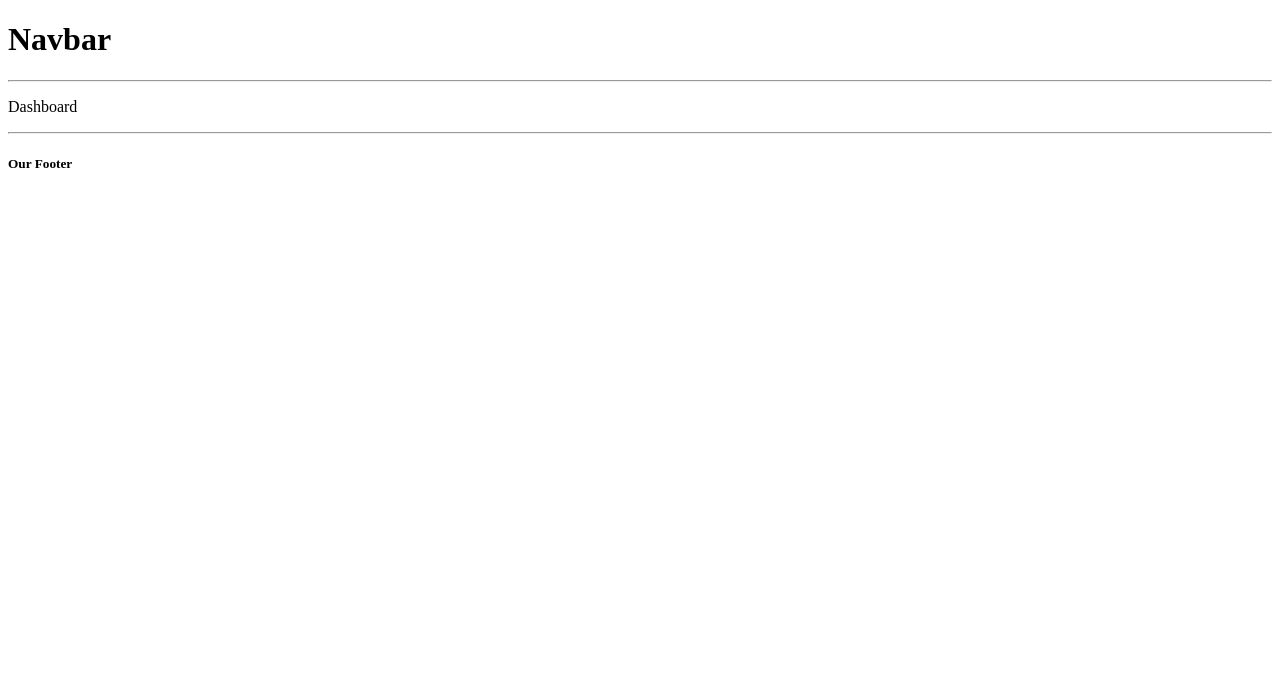
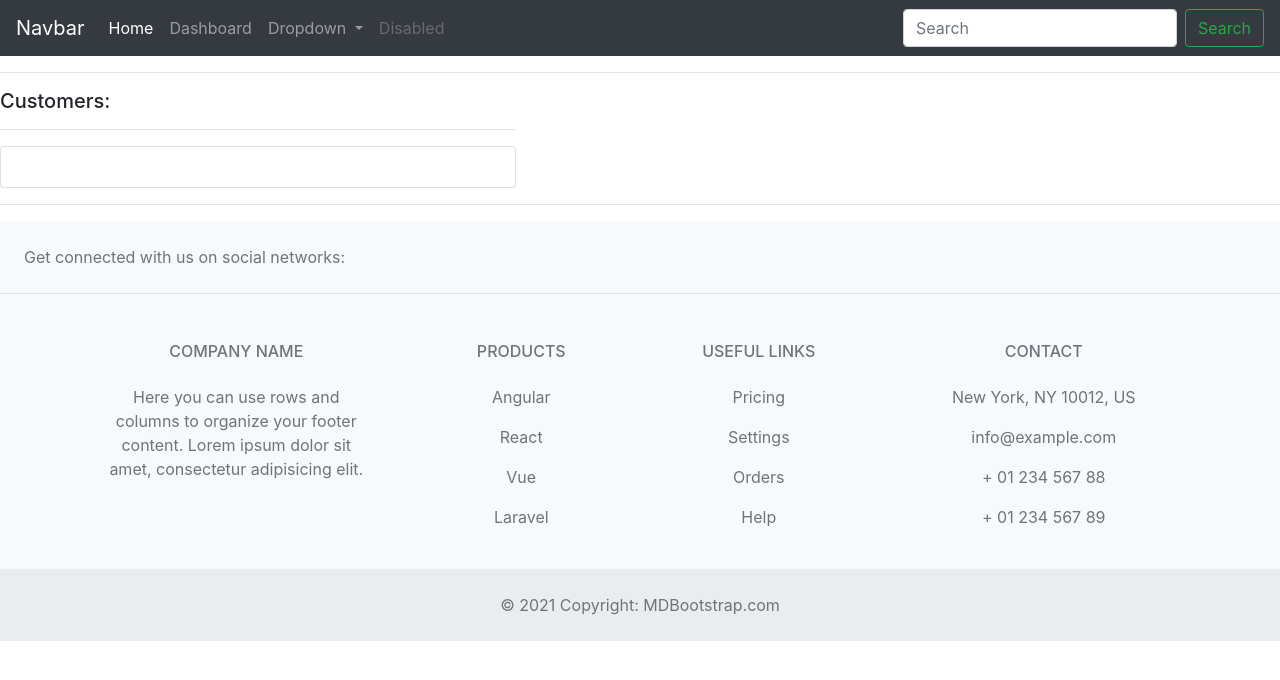
Before and after one commit to CemHarput/library-django, a Django app: template templates/domains/dashboard.html in a window 1280 px wide. Shown: the top 680 px of the page. Run offline with Django 3.2, Linux system fonts and the light colour scheme; the template is opened without the code that fills it, so the values that code supplies are empty.

Commit message:
Dashboard started

```diff
--- a/Library/urls.py
+++ b/Library/urls.py
@@ -8,10 +8,14 @@ urlpatterns = [
     path('update/<str:pk>', views.update),
     path('view/', views.view),
     path('delete/', views.delete),
+
     path('', views.home, name='home'),
-    path('admin/', views.admin_dashboard, name="dashboard"),
+
+    path('dashboard/', views.dashboard, name="dashboard"),
     path('book/', views.books, name="book"),
     path('author/', views.authors, name="author"),
     path('publisher/', views.publishers, name="publisher")
 
+
+
 ]
--- a/Library/views.py
+++ b/Library/views.py
@@ -59,7 +59,7 @@ def home(request):
     return render(request, 'home.html')
 
 
-def admin_dashboard(request):
+def dashboard(request):
     return render(request, 'domains/dashboard.html')
 
 
--- a/templates/domains/dashboard.html
+++ b/templates/domains/dashboard.html
@@ -2,5 +2,13 @@
 
 {% block content %}
 
-<p>Dashboard</p>
+<div class="row">
+    <div class="col-md-5">
+        <h5>Customers:</h5>
+        <hr>
+        <div class="card card-body">
+
+        </div>
+    </div>
+</div>
 {% endblock %}
--- /dev/null
+++ b/templates/domains/footer.html
@@ -0,0 +1,126 @@
+<!-- Footer -->
+<footer class="text-center text-lg-start bg-light text-muted">
+  <!-- Section: Social media -->
+  <section
+    class="d-flex justify-content-center justify-content-lg-between p-4 border-bottom"
+  >
+    <!-- Left -->
+    <div class="me-5 d-none d-lg-block">
+      <span>Get connected with us on social networks:</span>
+    </div>
+    <!-- Left -->
+
+    <!-- Right -->
+    <div>
+      <a href="" class="me-4 text-reset">
+        <i class="fab fa-facebook-f"></i>
+      </a>
+      <a href="" class="me-4 text-reset">
+        <i class="fab fa-twitter"></i>
+      </a>
+      <a href="" class="me-4 text-reset">
+        <i class="fab fa-google"></i>
+      </a>
+      <a href="" class="me-4 text-reset">
+        <i class="fab fa-instagram"></i>
+      </a>
+      <a href="" class="me-4 text-reset">
+        <i class="fab fa-linkedin"></i>
+      </a>
+      <a href="" class="me-4 text-reset">
+        <i class="fab fa-github"></i>
+      </a>
+    </div>
+    <!-- Right -->
+  </section>
+  <!-- Section: Social media -->
+
+  <!-- Section: Links  -->
+  <section class="">
+    <div class="container text-center text-md-start mt-5">
+      <!-- Grid row -->
+      <div class="row mt-3">
+        <!-- Grid column -->
+        <div class="col-md-3 col-lg-4 col-xl-3 mx-auto mb-4">
+          <!-- Content -->
+          <h6 class="text-uppercase fw-bold mb-4">
+            <i class="fas fa-gem me-3"></i>Company name
+          </h6>
+          <p>
+            Here you can use rows and columns to organize your footer content. Lorem ipsum
+            dolor sit amet, consectetur adipisicing elit.
+          </p>
+        </div>
+        <!-- Grid column -->
+
+        <!-- Grid column -->
+        <div class="col-md-2 col-lg-2 col-xl-2 mx-auto mb-4">
+          <!-- Links -->
+          <h6 class="text-uppercase fw-bold mb-4">
+            Products
+          </h6>
+          <p>
+            <a href="#!" class="text-reset">Angular</a>
+          </p>
+          <p>
+            <a href="#!" class="text-reset">React</a>
+          </p>
+          <p>
+            <a href="#!" class="text-reset">Vue</a>
+          </p>
+          <p>
+            <a href="#!" class="text-reset">Laravel</a>
+          </p>
+        </div>
+        <!-- Grid column -->
+
+        <!-- Grid column -->
+        <div class="col-md-3 col-lg-2 col-xl-2 mx-auto mb-4">
+          <!-- Links -->
+          <h6 class="text-uppercase fw-bold mb-4">
+            Useful links
+          </h6>
+          <p>
+            <a href="#!" class="text-reset">Pricing</a>
+          </p>
+          <p>
+            <a href="#!" class="text-reset">Settings</a>
+          </p>
+          <p>
+            <a href="#!" class="text-reset">Orders</a>
+          </p>
+          <p>
+            <a href="#!" class="text-reset">Help</a>
+          </p>
+        </div>
+        <!-- Grid column -->
+
+        <!-- Grid column -->
+        <div class="col-md-4 col-lg-3 col-xl-3 mx-auto mb-md-0 mb-4">
+          <!-- Links -->
+          <h6 class="text-uppercase fw-bold mb-4">
+            Contact
+          </h6>
+          <p><i class="fas fa-home me-3"></i> New York, NY 10012, US</p>
+          <p>
+            <i class="fas fa-envelope me-3"></i>
+            info@example.com
+          </p>
+          <p><i class="fas fa-phone me-3"></i> + 01 234 567 88</p>
+          <p><i class="fas fa-print me-3"></i> + 01 234 567 89</p>
+        </div>
+        <!-- Grid column -->
+      </div>
+      <!-- Grid row -->
+    </div>
+  </section>
+  <!-- Section: Links  -->
+
+  <!-- Copyright -->
+  <div class="text-center p-4" style="background-color: rgba(0, 0, 0, 0.05);">
+    © 2021 Copyright:
+    <a class="text-reset fw-bold" href="https://mdbootstrap.com/">MDBootstrap.com</a>
+  </div>
+  <!-- Copyright -->
+</footer>
+<!-- Footer -->
--- a/templates/domains/main.html
+++ b/templates/domains/main.html
@@ -3,14 +3,15 @@
 <head>
     <meta charset="UTF-8">
     <title>Admin Dashboard</title>
+    <link rel="stylesheet" href="https://cdn.jsdelivr.net/npm/bootstrap@4.4.1/dist/css/bootstrap.min.css" integrity="sha384-Vkoo8x4CGsO3+Hhxv8T/Q5PaXtkKtu6ug5TOeNV6gBiFeWPGFN9MuhOf23Q9Ifjh" crossorigin="anonymous">
 </head>
 <body>
-       <h1>Navbar</h1>
+       {% include 'domains/navbar.html' %}
         <hr>
        {% block content %}
        {%  endblock %}
         <hr>
 
-        <h5>Our Footer</h5>
+        {% include 'domains/footer.html' %}
 </body>
 </html>
--- /dev/null
+++ b/templates/domains/navbar.html
@@ -0,0 +1,35 @@
+<nav class="navbar navbar-expand-lg navbar-dark bg-dark">
+  <a class="navbar-brand" href="#">Navbar</a>
+  <button class="navbar-toggler" type="button" data-toggle="collapse" data-target="#navbarSupportedContent" aria-controls="navbarSupportedContent" aria-expanded="false" aria-label="Toggle navigation">
+    <span class="navbar-toggler-icon"></span>
+  </button>
+
+  <div class="collapse navbar-collapse" id="navbarSupportedContent">
+    <ul class="navbar-nav mr-auto">
+      <li class="nav-item active">
+        <a class="nav-link" href="{% url 'home' %}">Home <span class="sr-only">(current)</span></a>
+      </li>
+      <li class="nav-item">
+        <a class="nav-link" href="#">Dashboard</a>
+      </li>
+      <li class="nav-item dropdown">
+        <a class="nav-link dropdown-toggle" href="#" id="navbarDropdown" role="button" data-toggle="dropdown" aria-haspopup="true" aria-expanded="false">
+          Dropdown
+        </a>
+        <div class="dropdown-menu" aria-labelledby="navbarDropdown">
+          <a class="dropdown-item" href="#">Action</a>
+          <a class="dropdown-item" href="#">Another action</a>
+          <div class="dropdown-divider"></div>
+          <a class="dropdown-item" href="#">Something else here</a>
+        </div>
+      </li>
+      <li class="nav-item">
+        <a class="nav-link disabled" href="#">Disabled</a>
+      </li>
+    </ul>
+    <form class="form-inline my-2 my-lg-0">
+      <input class="form-control mr-sm-2" type="search" placeholder="Search" aria-label="Search">
+      <button class="btn btn-outline-success my-2 my-sm-0" type="submit">Search</button>
+    </form>
+  </div>
+</nav>
```
